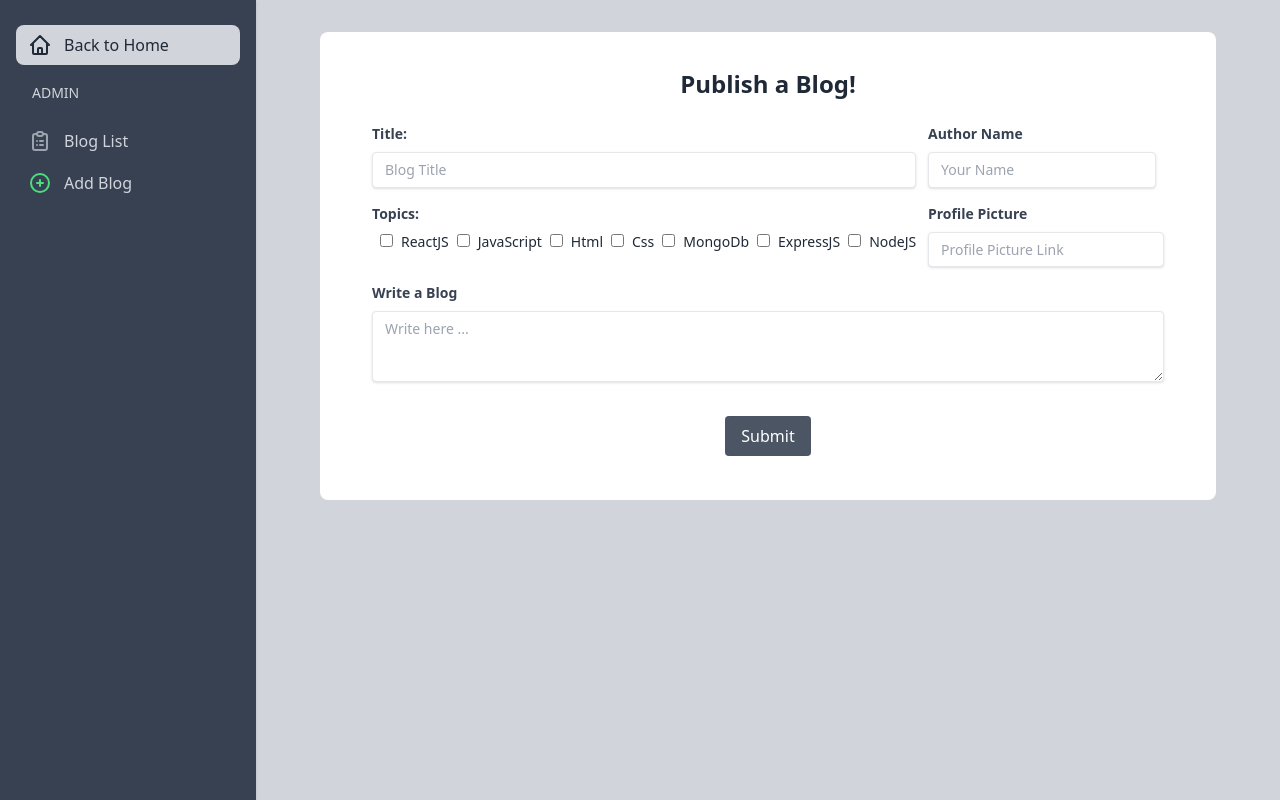
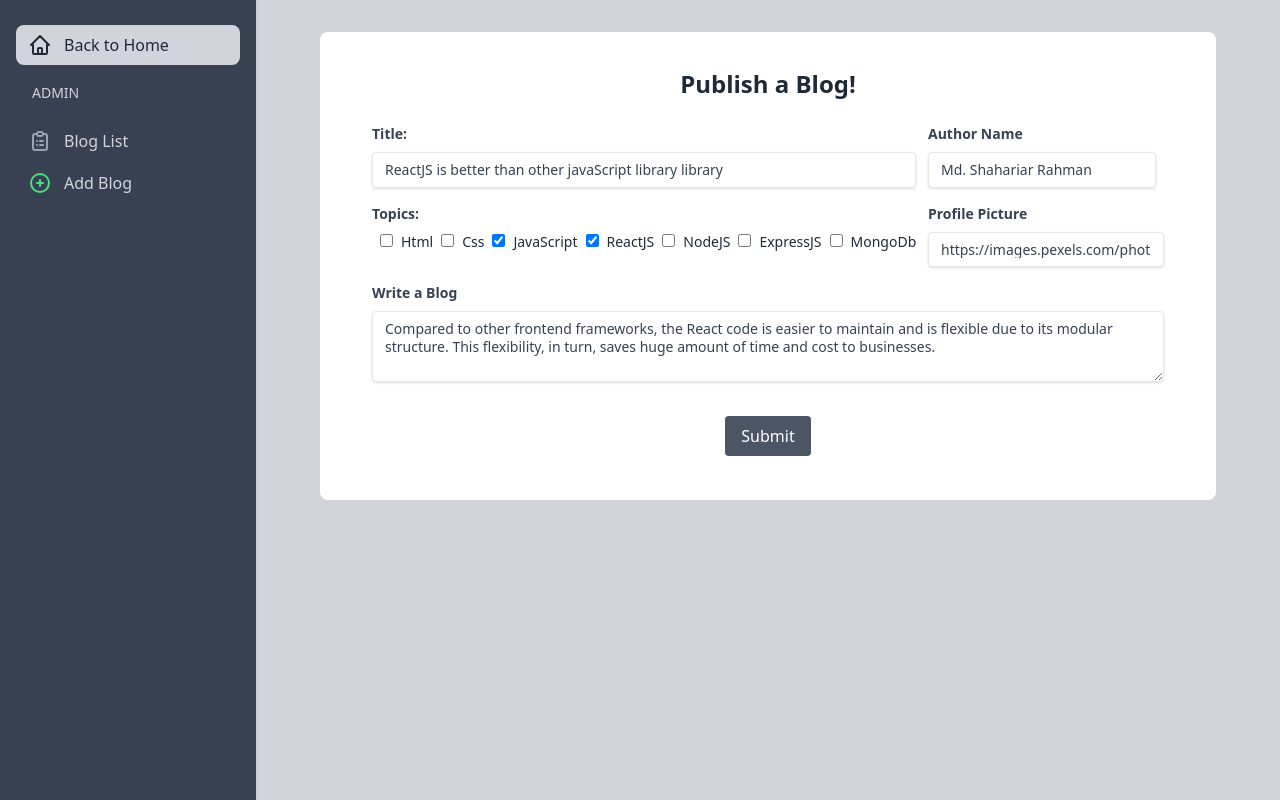
Before and after one commit to ShahariarRahman/content-management-application, a React (Create React App) app: page /dashboard/addBlog in a window 1280 px wide. Built offline with nearby package versions, Linux system fonts and the light colour scheme.

Commit message:
add blog: react-hook-form implemented

```diff
--- a/package.json
+++ b/package.json
@@ -8,6 +8,7 @@
     "@testing-library/user-event": "^13.5.0",
     "react": "^18.2.0",
     "react-dom": "^18.2.0",
+    "react-hook-form": "^7.41.3",
     "react-icons": "^4.7.1",
     "react-router-dom": "^6.6.1",
     "react-scripts": "5.0.1",
--- a/src/pages/Dashboard/AddBlog.js
+++ b/src/pages/Dashboard/AddBlog.js
@@ -1,6 +1,25 @@
 import React from 'react';
+import { useForm } from "react-hook-form";
 
 const AddBlog = () => {
+    const { register, handleSubmit } = useForm();
+    const tags = [];
+    const onSubmit = data => {
+        for (const [key, value] of Object.entries(data)) {
+            if ((value === true) && (key === "html" || key === "css" || key === "javaScript" || key === "reactJs" || key === "nodeJs" || key === "expressJs" || key === "mongodb")) {
+                tags.push(key);
+            };
+        };
+        const blog = {
+            date: "2023-jan-01",
+            description: data.description,
+            img: data.img,
+            name: data.name,
+            tags: tags,
+            title: data.title,
+        };
+        console.log(blog);
+    };
     return (
         <main className="main flex flex-col flex-grow -ml-64 md:ml-0 transition-all duration-150 ease-in bg-gray-300">
             <div className="container mx-auto">
@@ -8,55 +27,87 @@ const AddBlog = () => {
                     <div className="w-full max-w-4xl flex">
                         <div className="w-full bg-white p-5 rounded-lg">
                             <h3 className="pt-4 text-2xl text-center font-semibold">Publish a Blog!</h3>
-                            <form className="px-8 pt-6 mb-4 bg-white rounded">
+                            <form onSubmit={handleSubmit(onSubmit)} className="px-8 pt-6 mb-4 bg-white rounded">
                                 <div className="mb-4 md:flex md:justify-between">
                                     <div>
                                         <div className="mb-4 md:mr-2">
-                                            <label className="block mb-2 text-sm font-bold text-gray-700" for="firstName">Title:</label>
+                                            <label className="block mb-2 text-sm font-bold text-gray-700" htmlFor="title">Title:</label>
                                             <input
+                                                defaultValue="ReactJS is better than other javaScript library library" {...register("title")}
                                                 className="w-full px-3 py-2 text-sm leading-tight text-gray-700 border rounded shadow appearance-none focus:outline-none focus:shadow-outline"
-                                                id="firstName"
-                                                type="text"
+                                                id="name"
+                                                type="title"
                                                 placeholder="Blog Title"
                                             />
                                         </div>
                                         <div className="mb-4 md:mr-2 md:mb-0">
-                                            <label className="block mb-2 text-sm font-bold text-gray-700" for="firstName">Topics:</label>
+                                            <label className="block mb-2 text-sm font-bold text-gray-700" htmlFor="firstName">Topics:</label>
                                             <div className='select-none text-sm'>
-                                                <input type="checkbox" name="reactJS" id='reactJS' className='mx-2' />
-                                                <label htmlFor="reactJS">ReactJS</label>
-                                                <input type="checkbox" name="javaScript" id='javaScript' className='mx-2' />
+
+                                                <input
+                                                    {...register("html")}
+                                                    type="checkbox" name="html" id='html' className='mx-2'
+                                                />
+                                                <label htmlFor="html">Html</label>
+
+                                                <input
+                                                    {...register("css")}
+                                                    type="checkbox" name="css" id='css' className='mx-2'
+                                                />
+                                                <label htmlFor="css">Css</label>
+
+                                                <input
+                                                    {...register("javaScript")} checked
+                                                    type="checkbox" name="javaScript" id='javaScript' className='mx-2'
+                                                />
                                                 <label htmlFor="javaScript">JavaScript</label>
-                                                <input type="checkbox" name="html" id='html' className='mx-2' />
-                                                <label htmlFor="html">Html</label>
-                                                <input type="checkbox" name="css" id='css' className='mx-2' />
-                                                <label htmlFor="css">Css</label>
-                                                <input type="checkbox" name="mongodb" id='mongodb' className='mx-2' />
+
+                                                <input
+                                                    {...register("reactJs")} checked
+                                                    type="checkbox" name="reactJs" id='reactJs' className='mx-2'
+                                                />
+                                                <label htmlFor="reactJs">ReactJS</label>
+
+                                                <input
+                                                    {...register("nodeJs")}
+                                                    type="checkbox" name="nodeJs" id='nodeJs' className='mx-2'
+                                                />
+                                                <label htmlFor="nodeJs">NodeJS</label>
+
+                                                <input
+                                                    {...register("expressJs")}
+                                                    type="checkbox" name="expressJs" id='expressJs' className='mx-2'
+                                                />
+                                                <label htmlFor="expressJs">ExpressJS</label>
+
+                                                <input
+                                                    {...register("mongodb")}
+                                                    type="checkbox" name="mongodb" id='mongodb' className='mx-2'
+                                                />
                                                 <label htmlFor="mongodb">MongoDb</label>
-                                                <input type="checkbox" name="expressJS" id='expressJS' className='mx-2' />
-                                                <label htmlFor="expressJS">ExpressJS</label>
-                                                <input type="checkbox" name="nodeJS" id='nodeJS' className='mx-2' />
-                                                <label htmlFor="nodeJS">NodeJS</label>
+
                                             </div>
                                         </div>
                                     </div>
                                     <div>
                                         <div className="mb-4 md:mr-2">
-                                            <label className="block mb-2 text-sm font-bold text-gray-700" for="firstName">Author Name</label>
+                                            <label className="block mb-2 text-sm font-bold text-gray-700" htmlFor="name">Author Name</label>
                                             <input
+                                                defaultValue="Md. Shahariar Rahman" {...register("name")}
                                                 className="w-full px-3 py-2 text-sm leading-tight text-gray-700 border rounded shadow appearance-none focus:outline-none focus:shadow-outline"
-                                                id="firstName"
+                                                id="name"
                                                 type="text"
                                                 placeholder="Your Name"
                                             />
                                         </div>
                                         <div>
-                                            <label className="block mb-2 text-sm font-bold text-gray-700" for="lastName">
+                                            <label className="block mb-2 text-sm font-bold text-gray-700" htmlFor="img">
                                                 Profile Picture
                                             </label>
                                             <input
+                                                defaultValue="https://images.pexels.com/photos/220453/pexels-photo-220453.jpeg?w=100&h=100" {...register("img")}
                                                 className="w-full px-3 py-2 text-sm leading-tight text-gray-700 border rounded shadow appearance-none focus:outline-none focus:shadow-outline"
-                                                id="lastName"
+                                                id="img"
                                                 type="text"
                                                 placeholder="Profile Picture Link"
                                             />
@@ -65,21 +116,20 @@ const AddBlog = () => {
                                 </div>
 
                                 <div className="mb-4">
-                                    <label className="block mb-2 text-sm font-bold text-gray-700" for="email">
+                                    <label className="block mb-2 text-sm font-bold text-gray-700" htmlFor="description">
                                         Write a Blog
                                     </label>
-                                    <textArea
+                                    <textarea
+                                        defaultValue="Compared to other frontend frameworks, the React code is easier to maintain and is flexible due to its modular structure. This flexibility, in turn, saves huge amount of time and cost to businesses." {...register("description")}
                                         className="w-full px-3 py-2 mb-3 text-sm leading-tight text-gray-700 border rounded shadow appearance-none focus:outline-none focus:shadow-outline"
                                         placeholder="Write here ..."
                                         rows={3}
-                                    >
-
-                                    </textArea>
+                                    />
                                 </div>
                                 <div className="mb-6 text-center">
                                     <button
                                         className="px-4 py-2 text-white bg-gray-600 rounded hover:bg-gray-800 focus:outline-none focus:shadow-outline"
-                                        type="button">
+                                        type="submit">
                                         Submit
                                     </button>
                                 </div>
@@ -87,7 +137,7 @@ const AddBlog = () => {
                         </div>
                     </div>
                 </div>
-            </div>
+            </div >
         </main >
     );
 };
```
Also changed, not shown: 1 other file (tests, documents, lock files or other folders).
